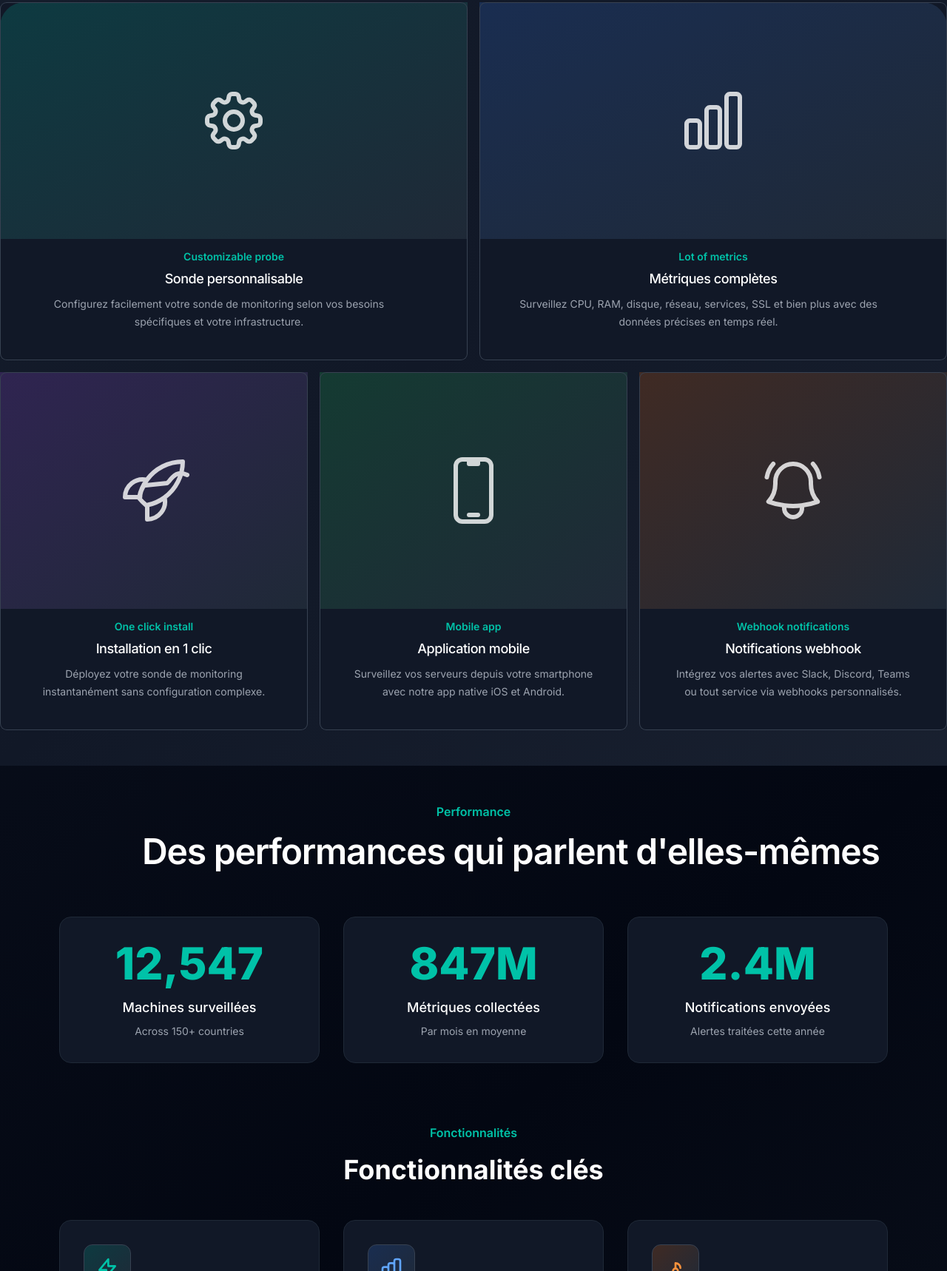
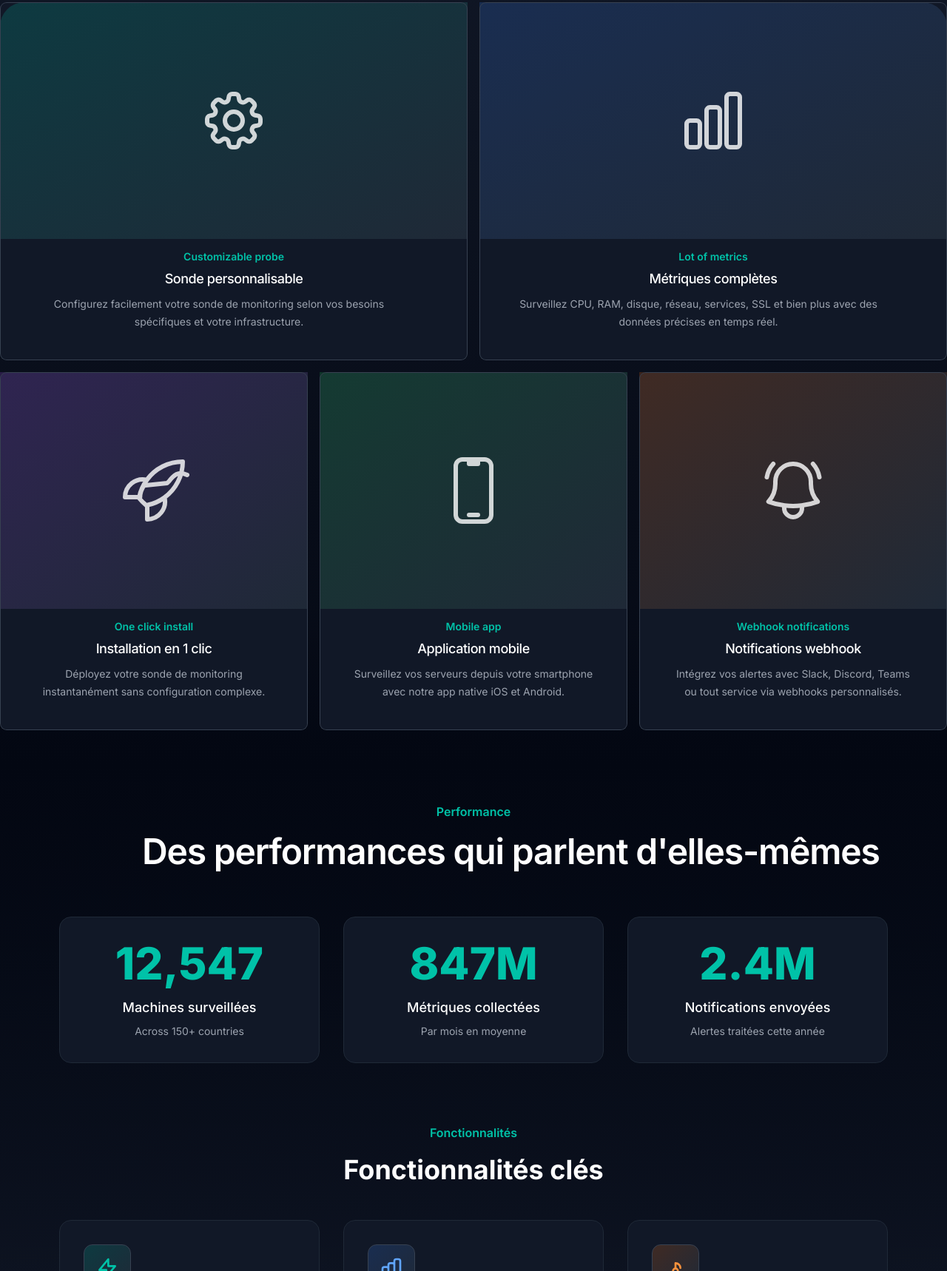
Before and after one commit to MaeAslaak/Monitorly, a plain HTML site: page index.html in a window 1280 px wide. Shown: the part 1082-2800 px from the top of the page at 74% size. Drawn offline with nearby package versions, Linux system fonts and the light colour scheme.

Commit message:
bg mieux intégré

```diff
--- a/index.html
+++ b/index.html
@@ -187,6 +187,8 @@
 
 <!-- Hero -->
 <section class="min-h-screen bg-gray-950 relative overflow-hidden flex items-center justify-center px-6 md:px-20 py-12">
+    <div class="absolute inset-0 bg-gradient-to-br from-gray-800/30 via-transparent to-gray-700/20"></div>
+
     <!-- Sphère -->
     <div class="network-sphere">
         <div class="sphere-outline"></div>
@@ -271,9 +273,10 @@
         </button>
 </section>
 
-<!-- Bento Grid Section -->
-<section class="min-h-screen bg-gray-900 relative overflow-hidden flex items-center justify-center px-6 md:px-20 py-12 fade-up">
-    <div class="absolute inset-0 bg-gradient-to-br from-gray-800/30 via-transparent to-gray-700/20"></div>
+
+  <!-- Bento Grid Section -->
+  <section class="min-h-screen bg-gradient-to-b from-gray-900 to-gray-950 relative overflow-hidden flex items-center justify-center px-6 md:px-20 py-12 fade-up">
+    <div class="absolute inset-0 bg-gradient-to-b from-transparent from-70% via-gray-900/10 to-gray-950/40"></div>
 
     <div class="mx-auto max-w-2xl lg:max-w-7xl relative z-10 text-center">
         <h2 class="text-base/7 font-semibold text-[#00C2A8]">Déployez plus vite</h2>
@@ -371,8 +374,10 @@
   </section>
 
 <!-- Section features -->
-<section class="min-h-screen bg-gray-950 relative overflow-hidden flex items-center justify-center px-6 md:px-20 py-12">
-    <div class="absolute inset-0 bg-gradient-to-br from-gray-900/30 via-transparent to-gray-800/20"></div>
+<section class="min-h-screen bg-gradient-to-b from-gray-950 to-gray-900 relative overflow-hidden flex items-center justify-center px-6 md:px-20 py-12 fade-up">
+    <div class="absolute inset-0 bg-gradient-to-b from-gray-950/40 to-transparent to-70%"></div>
+
+
 
     <div class="max-w-7xl mx-auto relative z-10 w-full">
 
```
